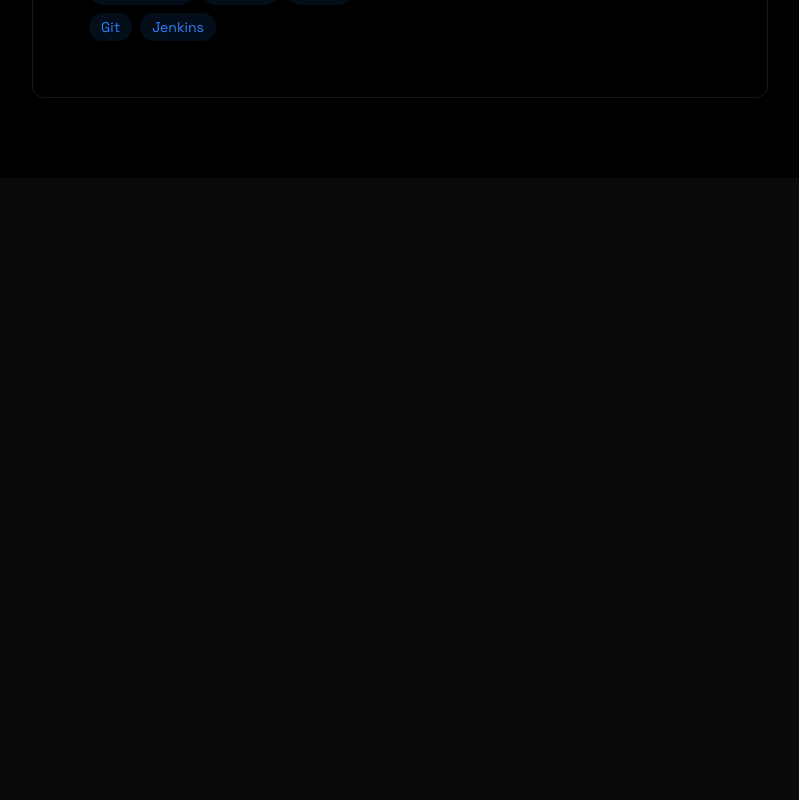
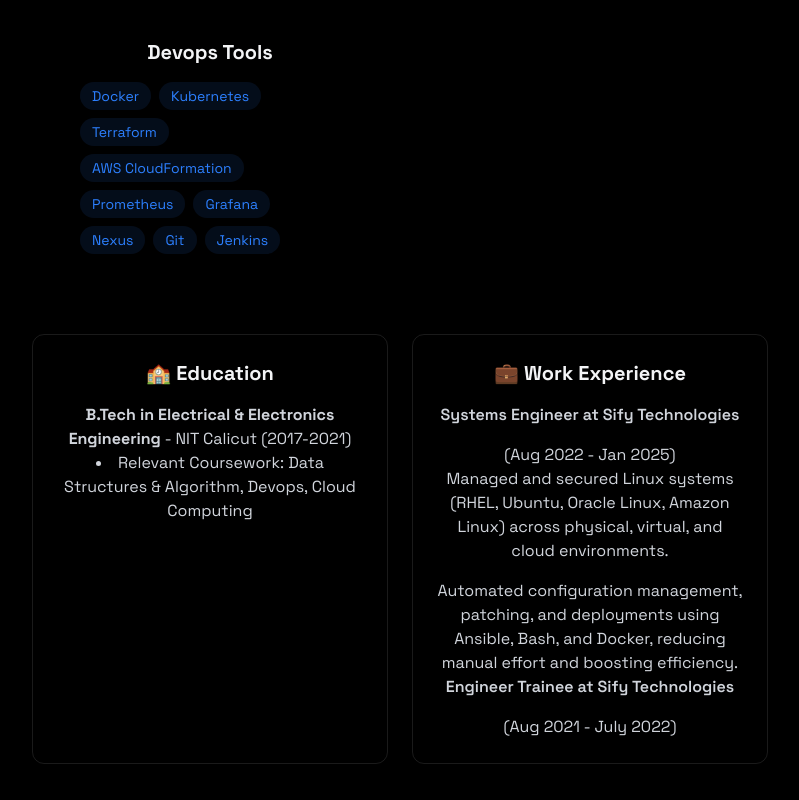
Before and after one commit to makeshmr/RedLabs, a React (Vite) app: page / in a window 1280 px wide. Shown: the part 1680-2480 px from the top of the page, without its empty margins (240-1039 px from the left). Before the commit the page ends 1890 px from the top, so only its background shows below. Built offline with nearby package versions, Linux system fonts and the light colour scheme.

Commit message:
about section new changes

```diff
--- a/src/components/sections/About.jsx
+++ b/src/components/sections/About.jsx
@@ -18,7 +18,7 @@ const devopsSkills = [
         <section id="about"  className="min-h-screen flex items-center justify-center py-20" >
 
         <div className="max-w-3xl mx-auto px-4">
-            <h2 className="text-3xl font-bold mb-8 bg-gradient from-blue-500 to-cyan-400 bg-clip-text text-transparent text-center">
+            <h2 className="text-3xl font-bold mb-8 bg-gradient-to-r from-blue-500 to-cyan-400 bg-clip-text text-transparent text-center">
                 {" "}
                 About Me
             </h2>
@@ -28,6 +28,8 @@ const devopsSkills = [
                     With hands-on experience in CI/CD pipelines, infrastructure as code, and monitoring solutions, I focus on optimizing performance and ensuring high availability across cloud environments.
                     I'm passionate about automation, developer experience, and continuously enhancing systems to support fast, efficient, and high-quality software delivery.
                 </p>
+
+                </div>
                 <div className="grid grid-cols-1 md:grid-cols-2 gap-6">
                     <div className="rounded-xl p-6 hover:-translate-y-1 transition-all">
                        <h3 className="text-xl font-bold mb-4">Cloud</h3>
@@ -42,7 +44,7 @@ const devopsSkills = [
                             </span>
                             ))}
                             </div>
-                       </div>
+
                     <div className="rounded-xl p-6 hover:-translate-y-1 transition-all">
                        <h3 className="text-xl font-bold mb-4">Linux</h3>
                        <div className="flex flex-wrap gap-2">
@@ -74,6 +76,42 @@ const devopsSkills = [
                 </div>
             </div>
 
+            <div className="grid grid-cols-1 md:grid-cols-2 gap-6 mt-8">
+                <div className="p-6 rounded-xl border-white/10 border hover:-translate-y-1 transition-all">
+                            <h3 className="text-xl font-bold mb-4">🏫 Education</h3>
+                            <ul className="list-disc list-inside text-gray-300 space-y-2 ">
+                                <list>
+                                    <strong> B.Tech in Electrical & Electronics Engineering</strong> - NIT Calicut (2017-2021)
+                                </list>
+                                <li>
+                                    Relevant Coursework: Data Structures & Algorithm, Devops, Cloud Computing
+                                </li>
+                            </ul>
+
+                </div>
+
+                <div className="p-6 rounded-xl border-white/10 border hover:-translate-y-1 transition-all">
+                            <h3 className="text-xl font-bold mb-4">💼 Work Experience</h3>
+                            <div className="space-y-4 text-gray-300">
+                                <h4 className="font-semibold"> Systems Engineer at Sify Technologies</h4> (Aug 2022 - Jan 2025)
+                                <p>Managed and secured Linux systems (RHEL, Ubuntu, Oracle Linux, Amazon Linux) across physical, virtual, and cloud environments.
+
+</p>
+<p>Automated configuration management, patching, and deployments using Ansible, Bash, and Docker, reducing manual effort and boosting efficiency.
+
+</p>
+
+                            </div>
+                            <div className="space-y-4 text-gray-300">
+                                <h4 className="font-semibold"> Engineer Trainee at Sify Technologies</h4> (Aug 2021 - July 2022)
+                                <p></p>
+
+                            </div>
+
+                </div>
+
+            </div>
+
         </div>
 
     </section>
```
